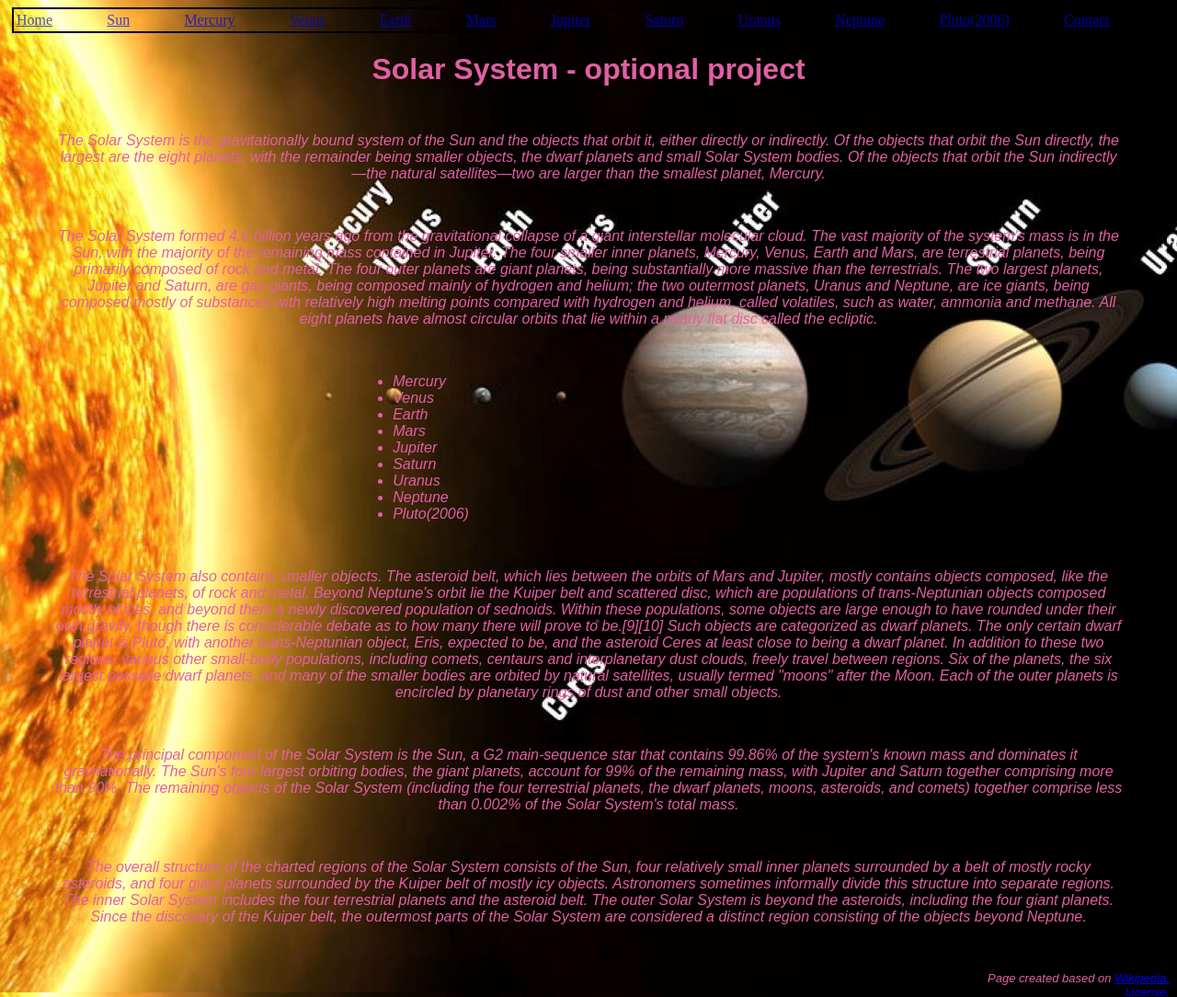
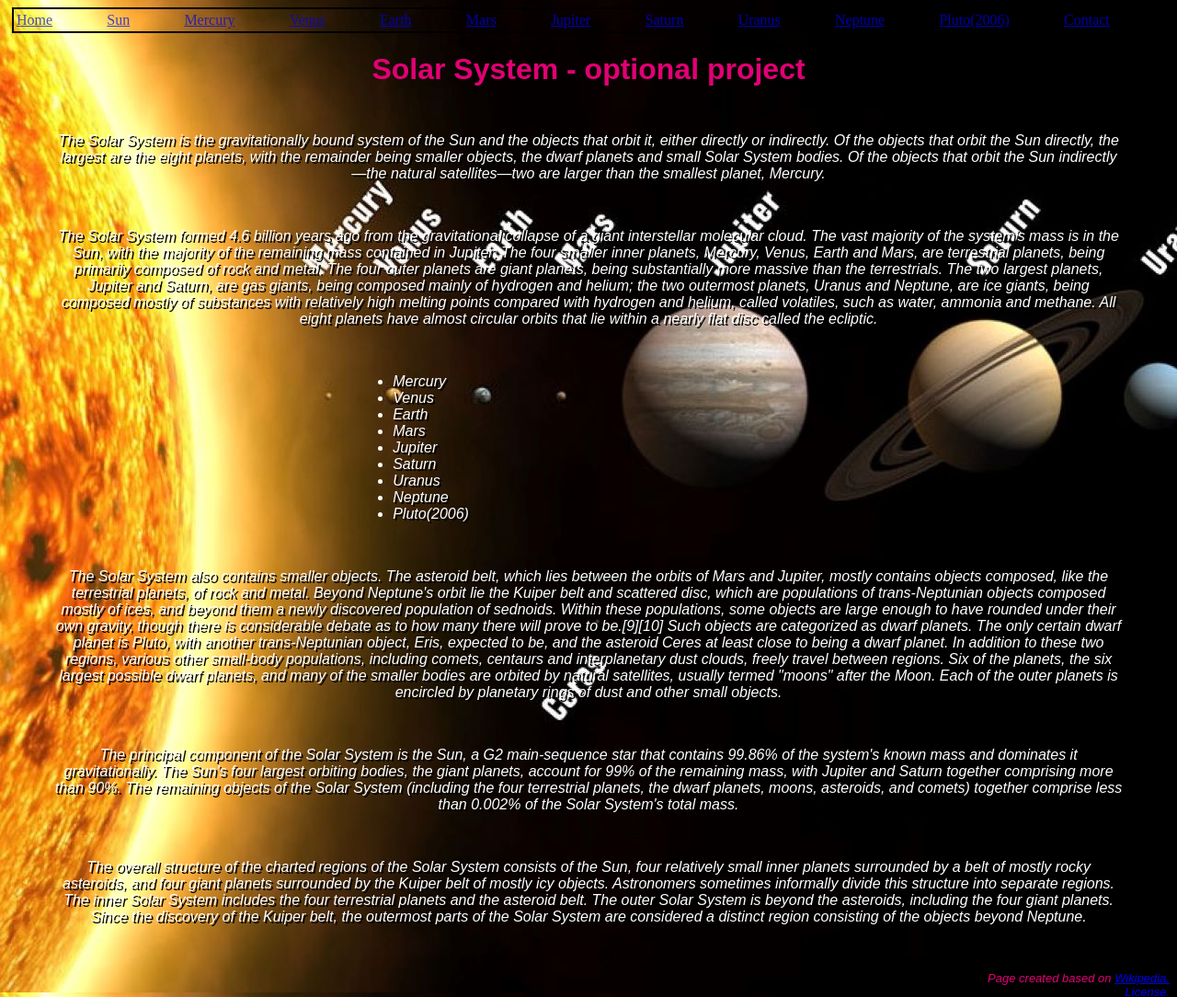
Before and after one commit to palirindos/palirindos.github.io, a plain HTML site: page index.html in a window 1280 px wide. Shown: the top 1084 px of the page at 92% size. Drawn offline with Linux system fonts and the light colour scheme.

Commit message:
color enhanced

```diff
--- a/css/style.css
+++ b/css/style.css
@@ -54,7 +54,7 @@ h1{
     font-style: bold;
     text-align: center;
     font-size: xx-large;
-    color: rgb(225,96,163);
+    color: #E20074;
 }
 nav {
     margin: 5px;
@@ -84,13 +84,13 @@ div{
     font-style: italic;
     text-align: center;
     text-decoration: solid;
-    color: rgb(225,96,163);
-
+    color: rgb(255, 255, 255);
+    text-shadow: 2px 2px #000000
 }
 
 footer{
 
-    color: rgb(225,96,163);
+    color: #E20074;
     font-family: Arial, Helvetica, sans-serif;
     font-size: small;
     font-style: italic;
@@ -104,7 +104,7 @@ footer{
     font-size: medium;
     font-style: italic;
     text-align: left;
-    color: rgb(225,96,163);
+    color: #ffffff;
 }
 
 .dtagBrand{
@@ -112,5 +112,5 @@ footer{
     float: left;
 }
 .dtagBrand:hover{
-    border: 6px solid rgb(225,96,163);
+    border: 6px solid #E20074;
 }
```
